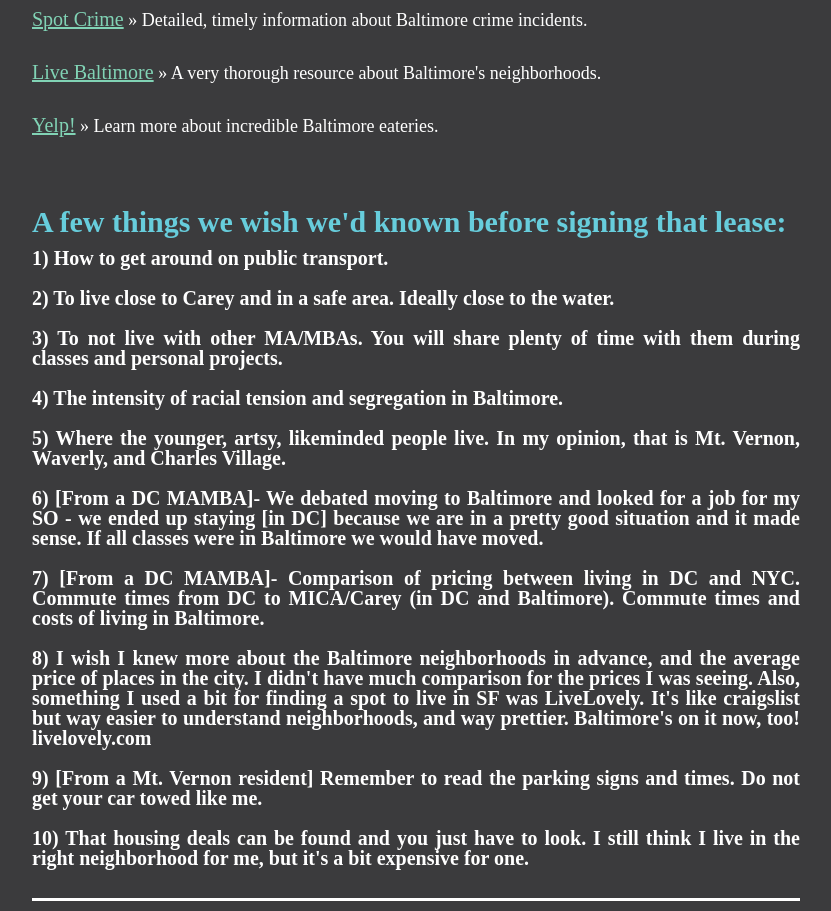
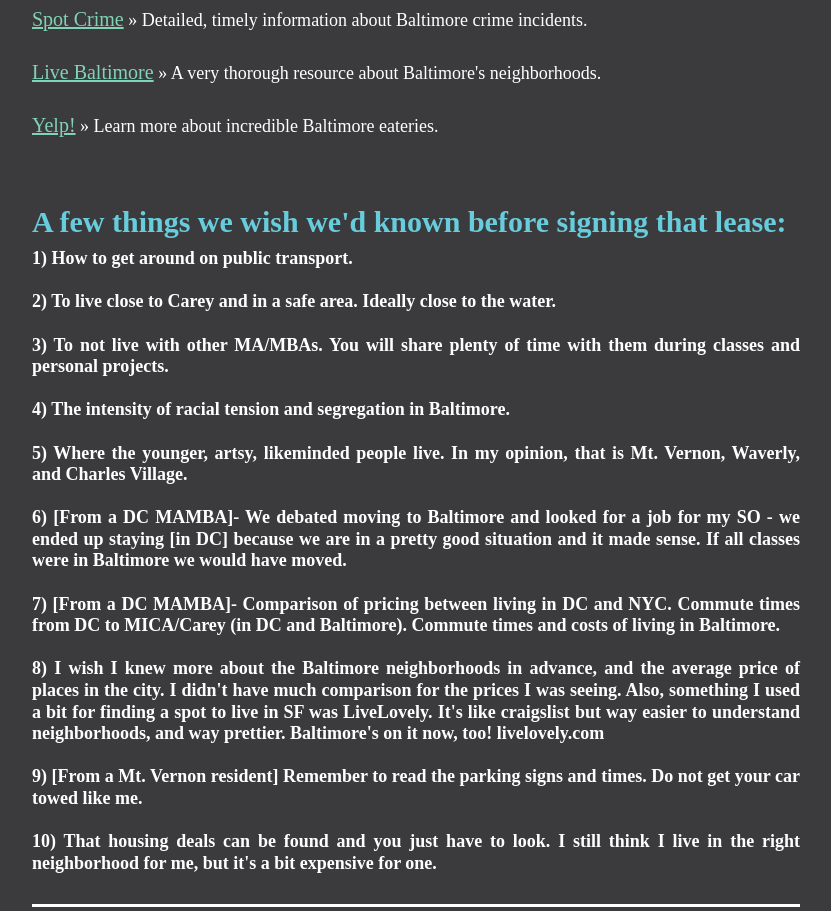
Before and after one commit to Karahmel/MAMBAMap, a Jekyll site: the page built from index.html, in a window 1280 px wide. Shown: the part 1709-2620 px from the top of the page, without its empty margins (224-1055 px from the left). Built offline with Jekyll 4.4.1, drawn with Linux system fonts in a browser that asks for light colours; some web fonts are replaced; Markdown is read by kramdown in place of the engine named in the settings.

Commit message:
Update screen.css

```diff
--- a/css/screen.css
+++ b/css/screen.css
@@ -30,10 +30,10 @@
 }
 
 h3 {
-      color: white;
+    color: white;
     font-family: Junction;
-    font-size: 100%;
-     line-height: 100%;
+    font-size: 90%;
+     line-height: 120%;
 }
 
 h4 {
```
